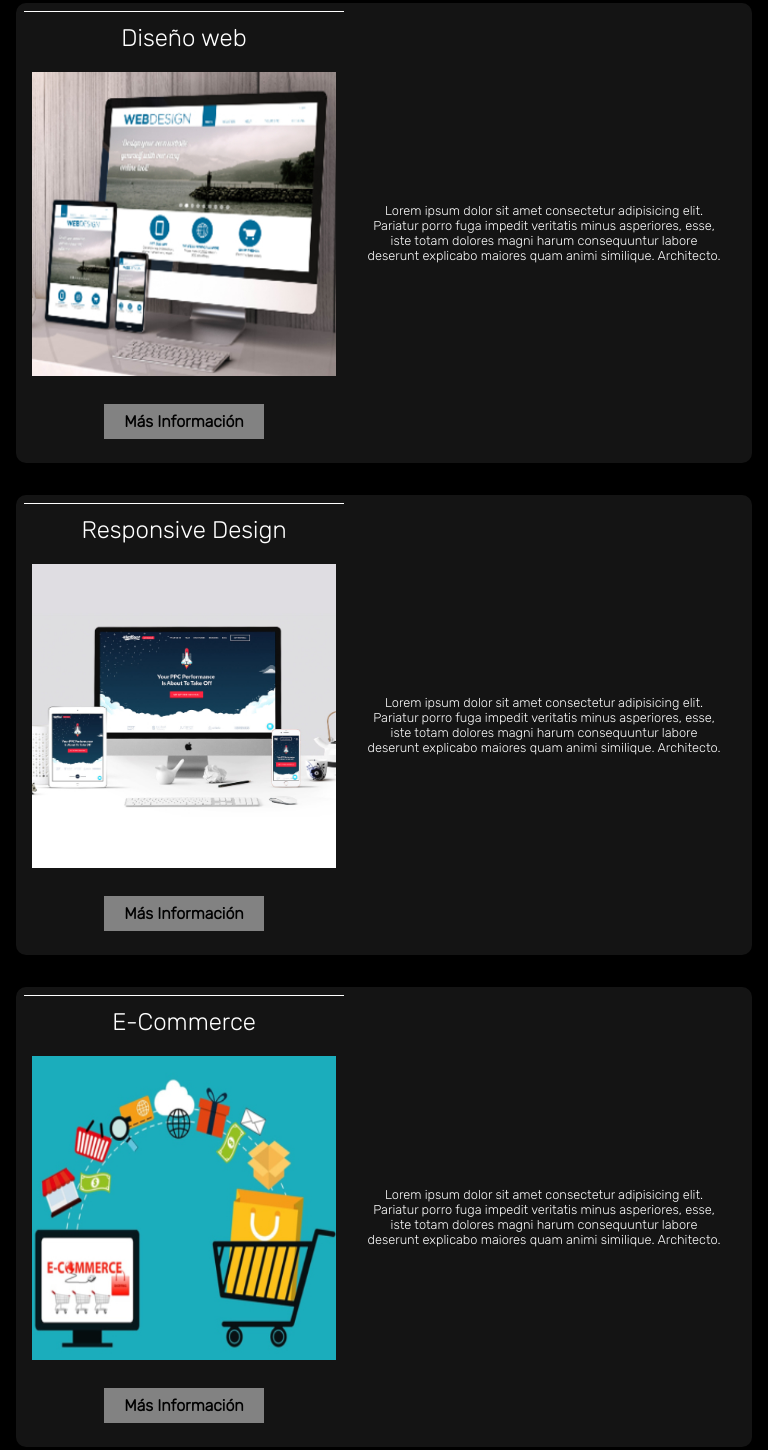
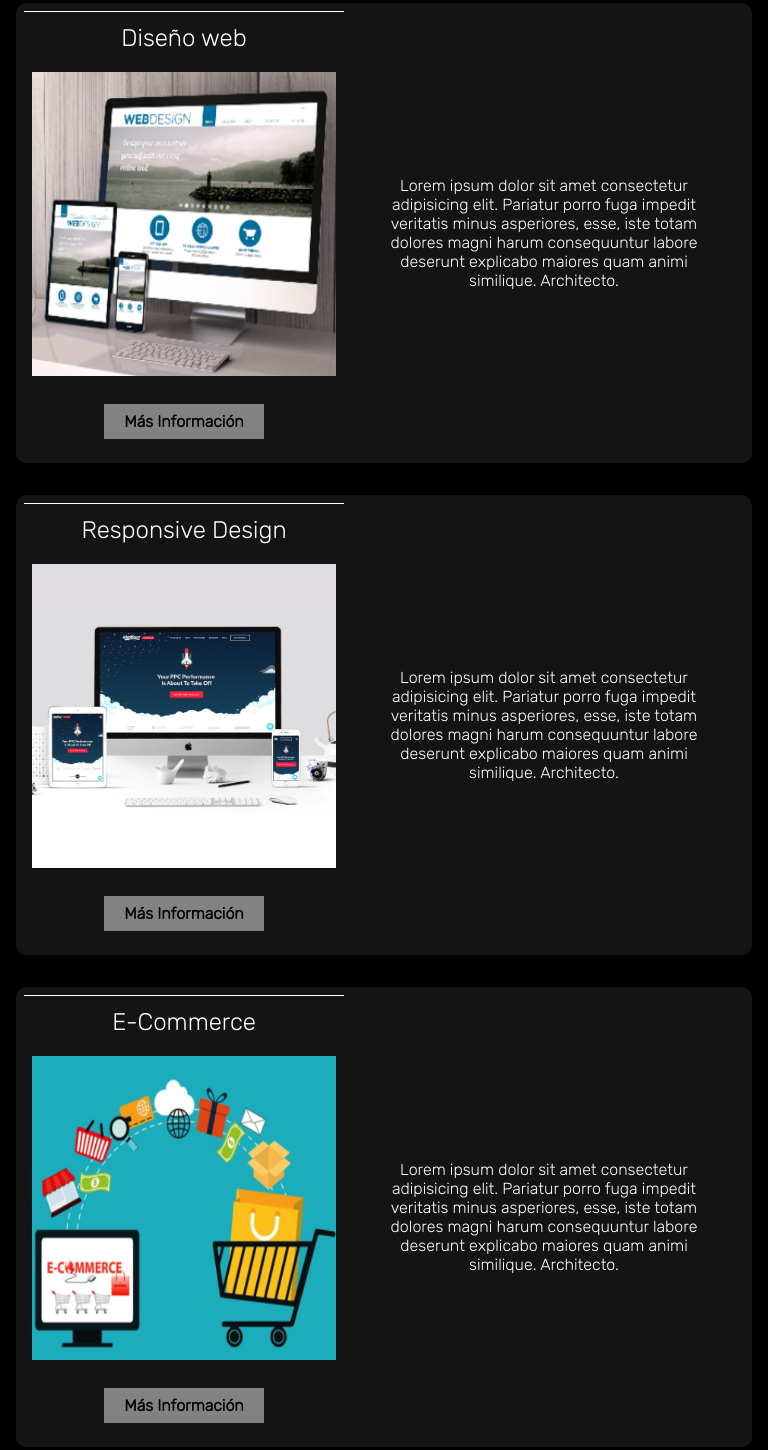
Before and after one commit to Martinchoo23/Proyecto-Coderhouse, a website: page paginas/servicios.html in a window 768 px wide. Shown: the part 93-1543 px from the top of the page. Drawn offline with Linux system fonts and the light colour scheme; a web font is replaced by a local one.

Commit message:
Final :)

```diff
--- a/scss/general/_breakpoints.scss
+++ b/scss/general/_breakpoints.scss
@@ -39,7 +39,7 @@
         align-items: center;
         height: 20em;
         margin: 0;
-        padding: 0;
+        padding-top: 2em;
         width: 100%;
         display: none;
         opacity: 0;
@@ -351,19 +351,19 @@
     /*MAQUETADO-GRID*/
 
     .main-container-card1 p{
-        font-size: 0.8em;
+        font-size: 1em;
         margin: 1em;
     }
     .main-container-card2 p{
-        font-size: 0.8em;
+        font-size: 1em;
         margin: 1em;
     }
     .main-container-card3 p{
-        font-size: 0.8em;
+        font-size: 1em;
         margin: 1em;
     }
     .main-container-card4 p{
-        font-size: 0.8em;
+        font-size: 1em;
         margin: 1em;
     }
 
```
Also changed, not shown: css/styles.css.
